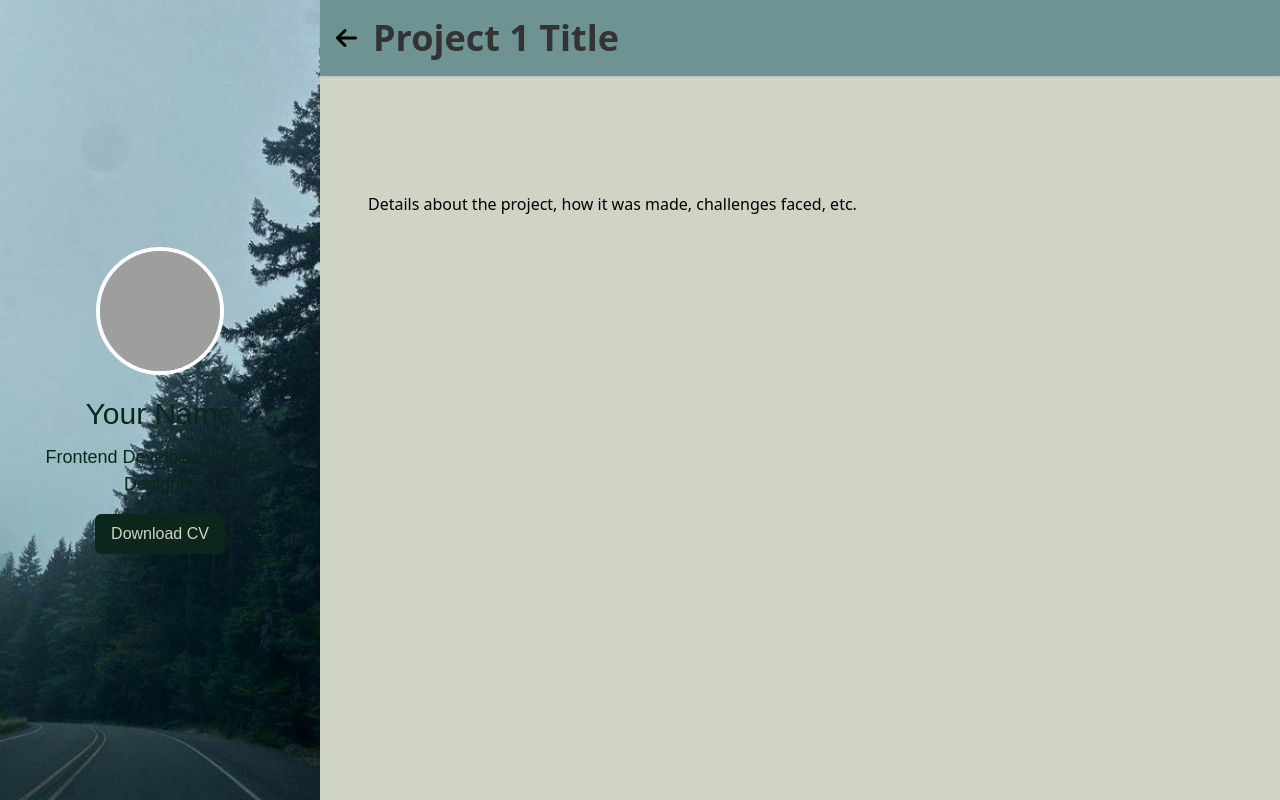
After one commit to chiachiv/Portfolio, a PHP site: page /project1.php in a window 1280 px wide. The commit adds this page. Run offline with PHP 8.4, Linux system fonts and the light colour scheme; grey boxes are pictures that could not be loaded.

Commit message:
changes, php

```diff
--- /dev/null
+++ b/project1.php
@@ -0,0 +1,41 @@
+<!DOCTYPE html>
+<html lang="en">
+<head>
+    <meta charset="UTF-8">
+    <meta name="viewport" content="width=device-width, initial-scale=1.0">
+    <title>Project 1</title>
+    <link href="https://cdn.jsdelivr.net/npm/tailwindcss@2.2.19/dist/tailwind.min.css" rel="stylesheet">
+    <link rel="stylesheet" href="styles.css">
+    <link rel="stylesheet" href="https://cdnjs.cloudflare.com/ajax/libs/font-awesome/6.0.0-beta3/css/all.min.css">
+</head>
+<body>
+    <!-- Fixed Image Section -->
+    <div class="fixed-sidebar">
+        <a href="index.php">
+            <img src="profile.jpg" alt="Profile Image" class="profile-img clickable">
+        </a>
+        <h1 class="sidebar-heading">Your Name</h1>
+        <p class="sidebar-subheading">Frontend Developer & UX/UI Designer</p>
+        <a href="cv.pdf" download class="download-cv">Download CV</a>
+    </div>
+
+    <!-- Main Content -->
+    <div class="main-content">
+        <!-- Fixed Header Section -->
+        <div class="fixed-header">
+            <div class="header-content">
+                <a href="index.php" class="back-arrow">
+                    <i class="fas fa-arrow-left"></i>
+                </a>
+                <h2 class="project-title">Project 1 Title</h2>
+            </div>
+        </div>
+
+        <!-- Project Details Section -->
+        <section id="project-details">
+            <p>Details about the project, how it was made, challenges faced, etc.</p>
+            <!-- Add more content here -->
+        </section>
+    </div>
+</body>
+</html>
--- a/styles.css
+++ b/styles.css
@@ -1,37 +1,176 @@
-body {
-    background-color: #000B0D;
+/* Ensure that the body takes full height to accommodate the fixed sidebar */
+html, body {
+    height: 100%;
+    margin: 0;
+    padding: 0;
+    box-sizing: border-box;
+    background-color: #D0D4C5;
 }
 
-.navbar-custom {
-    background-color: #000B0D;
+/* Fix the sidebar to the left side and ensure it spans the full height with a background image */
+.fixed-sidebar {
+    width: 25%; /* Adjust this value if you change the sidebar width */
+    position: fixed;
+    top: 0;
+    left: 0;
+    height: 100%;
+    background-image: url('images/73f52868d7a7f21f2313bcf8b7fd3bdb.jpg'); /* Path to your background image */
+    background-size: cover; /* Ensure the image covers the sidebar */
+    background-position: center; /* Center the image */
+    color: #fff; /* Text color to contrast with the background */
+    display: flex;
+    flex-direction: column;
+    align-items: center;
+    justify-content: center;
+    padding: 2rem; /* Added padding to create some space around content */
+    box-sizing: border-box;
+    text-align: center; /* Center the text */
 }
 
-.navbar-brand {
-    font-weight: bold;
-    font-family: "Playwrite TZ", cursive;
-    color: #A52502;
-    font-size: 30px;
-
+/* Style for the profile image */
+.profile-img {
+    width: 8rem;
+    height: 8rem;
+    border-radius: 50%;
+    border: 0.25rem solid #fff;
+    margin-bottom: 1rem;
 }
 
-.navbar-custom,
-.navbar-custom
-.navbar-nav
-.nav-link {
+/* Style for the heading */
+.sidebar-heading {
+    font-size: 1.875rem; /* Tailwind's text-3xl */
+    margin-bottom: 0.5rem;
     font-family: "Plus Jakarta Sans", sans-serif;
-    color: #A52502;
+    color: #0D261B;
 }
 
-.navbar-brand:hover {
-    color: #390D02 !important;
+/* Style for the subheading */
+.sidebar-subheading {
+    font-size: 1.125rem; /* Tailwind's text-lg */
+    margin-bottom: 1rem;
+    font-family: "Plus Jakarta Sans", sans-serif;
+    color: #0D261B;
 }
 
-.row {
-    padding-top: 50px;
-    padding-bottom: 20px;
+/* Style for the CV download button */
+.download-cv {
+    background-color: #0D261B;; /* Tailwind's blue-500 */
+    color: #D0D4C5;
+    padding: 0.5rem 1rem;
+    border-radius: 0.375rem; /* Tailwind's rounded */
+    text-align: center;
+    display: block;
+    text-decoration: none;
+    font-family: "Plus Jakarta Sans", sans-serif;
 }
 
-p {
-    font-family: "Plus Jakarta Sans", sans-serif;
-    color: #1C8394;
+/* Main content section should have a left margin equal to the width of the sidebar */
+.main-content {
+    margin-left: 25%; /* Matches the width of the fixed sidebar */
+    padding: 2rem;
+    overflow-y: auto;
 }
+
+/* Style for sections */
+section {
+    margin-bottom: 4rem;
+}
+
+section h2 {
+    font-size: 2.25rem; /* Tailwind's text-4xl */
+    margin-bottom: 1rem;
+}
+
+.project-card img {
+    width: 100%;
+    height: 12rem;
+    object-fit: cover;
+}
+
+.project-card {
+    background-color: #fff;
+    box-shadow: 0 0 0.5rem rgba(0, 0, 0, 0.1);
+    border-radius: 0.375rem;
+    overflow: hidden;
+}
+
+.project-card .content {
+    padding: 1.5rem;
+}
+
+.project-card a {
+    background-color: #4299e1; /* Tailwind's blue-500 */
+    color: #fff;
+    padding: 0.5rem 1rem;
+    border-radius: 0.375rem; /* Tailwind's rounded */
+    text-decoration: none;
+}
+
+/* Flexbox adjustments for contact section */
+.contact-info {
+    display: flex;
+    flex-direction: column;
+    gap: 1rem;
+}
+
+.contact-info div {
+    display: flex;
+    align-items: center;
+    gap: 1rem;
+}
+
+.contact-info i {
+    font-size: 1.5rem; /* Tailwind's text-2xl */
+}
+
+.contact-info a {
+    color: #3182ce; /* Tailwind's blue-500 */
+    text-decoration: none;
+}
+
+/* Style for the fixed header section */
+.fixed-header {
+    position: fixed;
+    top: 0;
+    left: 25%; /* Adjust to the width of your sidebar */
+    width: 75%; /* Remaining width after the sidebar */
+    background-color: #6D9492; /* Matching background color */
+    padding: 1rem;
+    border-bottom: 1px solid #6D9492; /* Optional border with the same color */
+    z-index: 10; /* Ensure it stays on top of other content */
+    box-shadow: 0 1px 2px rgba(0, 0, 0, 0.1); /* Optional subtle shadow to add depth */
+}
+
+/* Style for the header content wrapper */
+.header-content {
+    display: flex;
+    align-items: center; /* Vertically center the items */
+}
+
+/* Style for the back arrow */
+.back-arrow {
+    color: #000; /* Black color for the arrow */
+    font-size: 1.5rem; /* Adjust size as needed */
+    text-decoration: none; /* Remove underline */
+    margin-right: 1rem; /* Space between the arrow and title */
+}
+
+/* Style for the project title */
+.project-title {
+    font-size: 2.25rem; /* Larger font size similar to h1 */
+    font-weight: bold; /* Bold text for emphasis */
+    color: #333; /* Darker color for better contrast */
+    line-height: 1.2; /* Adjust line height for readability */
+}
+
+/* Ensure there is space for the fixed header */
+#project-details {
+    padding-top: 5rem; /* Adjust this value based on the height of the fixed header */
+    margin: 0 1rem; /* Optional: Add margins for better spacing */
+    margin-top: 5rem;
+}
+
+/* Ensure the profile image in sidebar is clickable */
+.profile-img.clickable {
+    cursor: pointer;
+}
```
Also changed, not shown: index.html (deleted, +0 -53 lines), index.php (added, +77 -0 lines), project2.php (added, +41 -0 lines), project3.php (added, +41 -0 lines), project4.php (added, +41 -0 lines), images/73f52868d7a7f21f2313bcf8b7fd3bdb.jpg (added), images/compost.png (added), images/compost1.png (added), images/compostdef.jpg (added), images/diss.png (added), images/dissdef.jpg (added), images/intern1.png (added), images/med.png (added), images/medcare.png (added), 2 more files, 1 other file.
